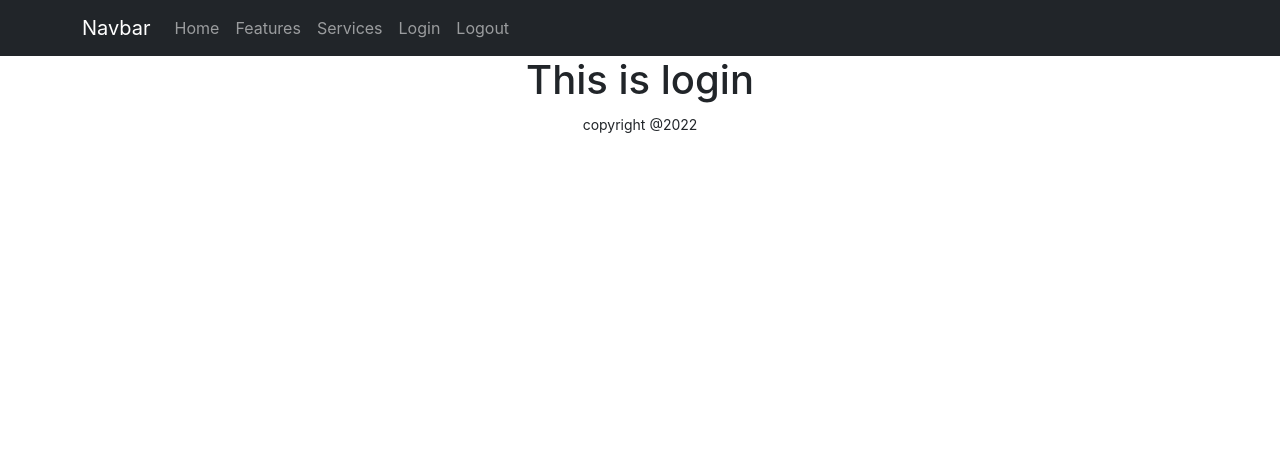
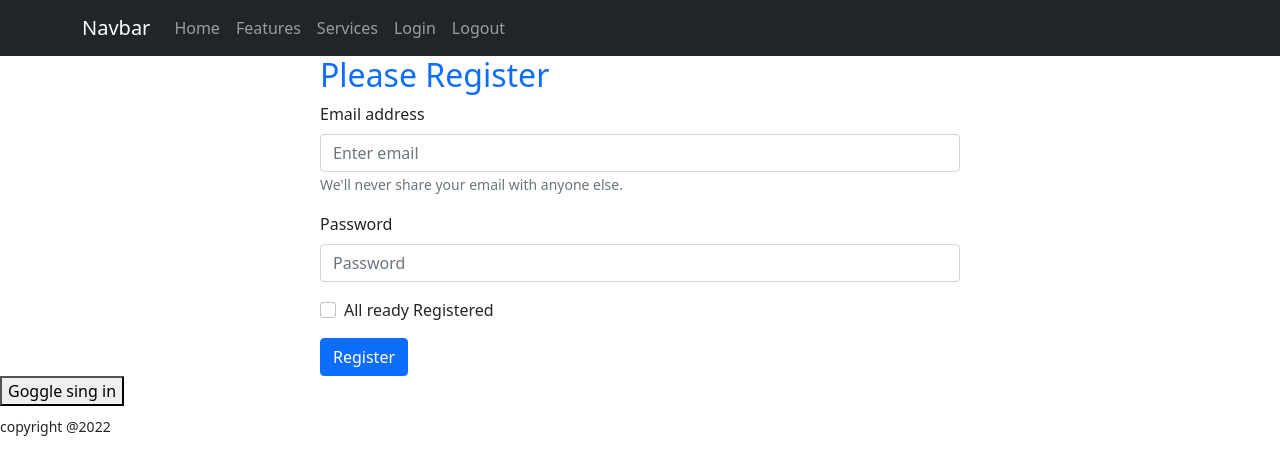
Before and after one commit to Afridi-AD/independent-service, a React (Create React App) app: page /login in a window 1280 px wide. Shown: the top 474 px of the page. Built offline with nearby package versions, Linux system fonts and the light colour scheme.

Commit message:
login part update

```diff
--- a/src/App.css
+++ b/src/App.css
@@ -1,6 +1,3 @@
-.App {
-  text-align: center;
-}
 
 .App-logo {
   height: 40vmin;
--- a/src/App.js
+++ b/src/App.js
@@ -1,19 +1,28 @@
 
 import { Route, Routes } from 'react-router-dom';
 import './App.css';
+import Cheakout from './Components/Cheakout/Cheakout';
 import Footer from './Components/Footer/Footer';
 import Header from './Components/Header/Header';
 import Home from './Components/Home/Home';
 import Login from './Components/Login/Login';
+import app from './firebase.init';
+import {getAuth} from 'firebase/auth';
+import 'bootstrap/dist/css/bootstrap.min.css';
+
+
+const auth = getAuth(app);
 
 function App() {
   return (
-    <div className="App">
+    <div>
+
     <Header></Header>
     <Routes>
       <Route path='/' element={<Home></Home>}></Route>
       <Route path='/login' element ={<Login></Login>}></Route>
       <Route path='/services'></Route>
+      <Route path='/cheakout' element={<Cheakout></Cheakout>}></Route>
     </Routes>
     <Footer></Footer>
 
--- /dev/null
+++ b/src/Components/Cheakout/Cheakout.js
@@ -0,0 +1,11 @@
+import React from 'react';
+
+const Cheakout = () => {
+    return (
+        <div>
+            <h1>This is cheak out</h1>
+        </div>
+    );
+};
+
+export default Cheakout;
--- a/src/Components/Home/Service/Service.js
+++ b/src/Components/Home/Service/Service.js
@@ -1,8 +1,15 @@
 import React from 'react';
 import { Button, Card } from 'react-bootstrap';
+import { useNavigate } from 'react-router-dom';
 
 const Service = (props) => {
     const { name,picture,address} =props.service
+    const navigate = useNavigate()
+    const showReviews =()=>{
+    const path =`/cheakout/`;
+    navigate(path);
+    }
+
     return (
         <div className='container'>
             <div className="row">
@@ -14,7 +21,7 @@ const Service = (props) => {
     <Card.Text>
      {address}
     </Card.Text>
-    <Button variant="primary">Go somewhere</Button>
+    <Button onClick={()=>navigate('/cheakout')} variant="primary">Go somewhere</Button>
   </Card.Body>
 </Card>
                 </div>
--- a/src/Components/Login/Login.js
+++ b/src/Components/Login/Login.js
@@ -1,9 +1,128 @@
-import React from 'react';
+import { createUserWithEmailAndPassword, getAuth, GoogleAuthProvider, sendEmailVerification, signInWithEmailAndPassword, signInWithPopup, signOut } from 'firebase/auth';
+import React, { useState } from 'react';
+import { Button, Form } from 'react-bootstrap';
+import app from '../../firebase.init';
+
+
+
+const auth = getAuth(app);
 
 const Login = () => {
+const [user,setUser] =useState({});
+const [email,setEmail] =useState('');
+const [password,setPassword]=useState('');
+const [registered,setRegistered] =useState(false);
+const provider = new GoogleAuthProvider();
+
+const handlegoogleSignIn =()=>{
+    signInWithPopup (auth,provider)
+    .then(result =>{
+    const user = result.user;
+    setUser(user);
+
+
+    })
+   .catch(error=>{
+   console.log(error)
+   })
+}
+
+const handleSignout = ()=>{
+ signOut(auth)
+.then(()=>{
+  setUser({});
+})
+.catch(error =>{
+    setUser({});
+})
+}
+
+const handleEmailBlur = (event)=>{
+setEmail(event.target.value)
+
+}
+
+const handlePassWordBlur = (event)=>{
+    setPassword(event.target.value)
+
+}
+
+const handleSubmit =(event)=>{
+if(registered){
+    signInWithEmailAndPassword(auth,email,password)
+   .then(result=>{
+   const user= result.user;
+console.log(user);
+
+   })
+  .catch(error=>{
+  console.log(error);
+  })
+}
+else{
+    createUserWithEmailAndPassword(auth,email,password)
+.then(result=>{
+const user =result.user;
+console.log(user);
+setEmail('');
+setPassword('');
+verfyEmail();
+})
+.catch(error=>{
+    console.error(error);
+})
+}
+
+
+event.preventDefault()
+
+}
+
+const verfyEmail =()=>{
+
+    sendEmailVerification(auth.currentUser)
+    .then(()=>{
+     console.log('email verific')
+    })
+}
+const handleRegisterdChange=(event)=>{
+    setRegistered(event.target.checked)
+}
     return (
         <div>
-            <h1>This is login</h1>
+
+<div className="registration w-50 mx-auto">
+<h2 className='text-primary'>Please {registered ? 'Login':'Register' }</h2>
+
+<Form onSubmit={handleSubmit}>
+  <Form.Group className="mb-3" controlId="formBasicEmail">
+    <Form.Label>Email address</Form.Label>
+    <Form.Control onBlur={handleEmailBlur} type="email" placeholder="Enter email" required/>
+    <Form.Text className="text-muted">
+      We'll never share your email with anyone else.
+    </Form.Text>
+  </Form.Group>
+
+  <Form.Group className="mb-3" controlId="formBasicPassword">
+    <Form.Label>Password</Form.Label>
+    <Form.Control onBlur={handlePassWordBlur} type="password" placeholder="Password" required />
+  </Form.Group>
+  <Form.Group className="mb-3" controlId="formBasicCheckbox">
+    <Form.Check onChange={handleRegisterdChange} type="checkbox" label="All ready Registered" />
+  </Form.Group>
+  <Button variant="primary" type="submit">
+    {registered ? 'Login' : 'Register'}
+  </Button>
+</Form>
+</div>
+
+{
+    user.email ? <button onClick={handleSignout}>Signout</button>
+    :
+    <button onClick={ handlegoogleSignIn}>Goggle sing in</button>
+
+}
+            <h1>{user.displayName}</h1>
         </div>
     );
 };
--- /dev/null
+++ b/src/firebase.init.js
@@ -0,0 +1,19 @@
+// Import the functions you need from the SDKs you need
+import { initializeApp } from "firebase/app";
+// TODO: Add SDKs for Firebase products that you want to use
+// https://firebase.google.com/docs/web/setup#available-libraries
+
+// Your web app's Firebase configuration
+const firebaseConfig = {
+  apiKey: "AIzaSyApMHq7QBUN-aiW9Lcgl4izhqQuHf4jXJY",
+  authDomain: "heart-treatment.firebaseapp.com",
+  projectId: "heart-treatment",
+  storageBucket: "heart-treatment.appspot.com",
+  messagingSenderId: "360633447648",
+  appId: "1:360633447648:web:280d84995dc46f96b38c85"
+};
+
+// Initialize Firebase
+const app = initializeApp(firebaseConfig);
+
+export default app;
```
Also changed, not shown: src/Components/Cheakout/Cheakout.css (added).
